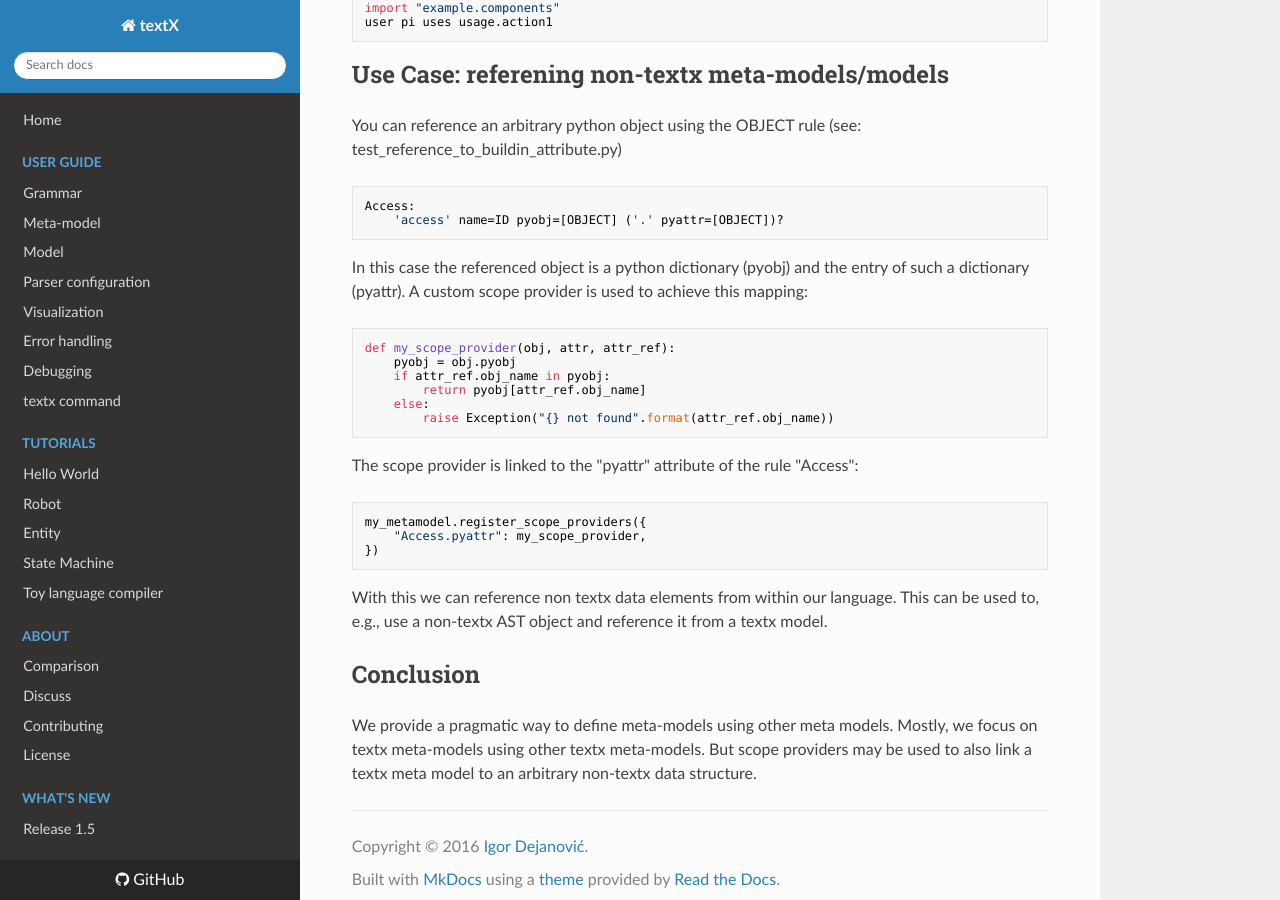
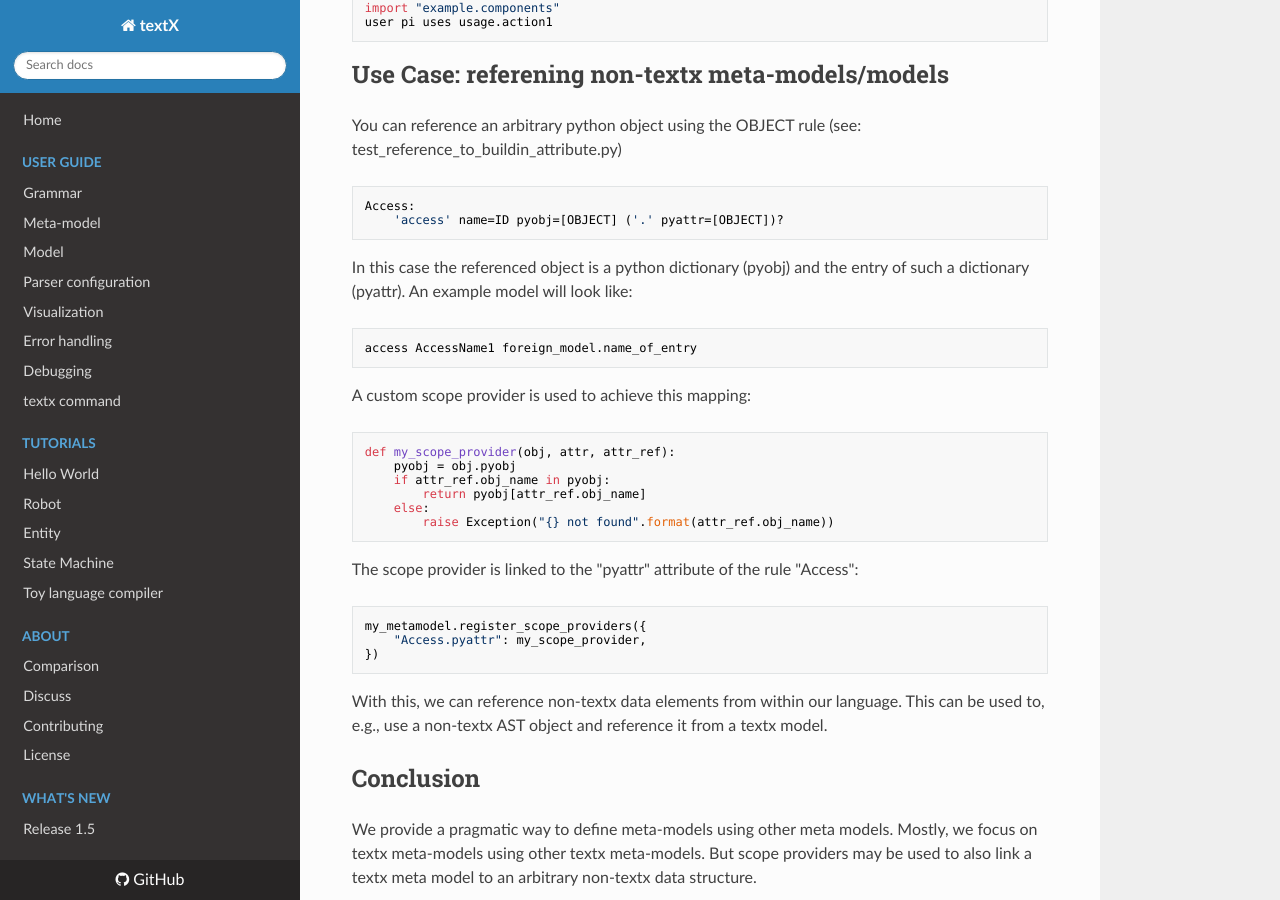
Before and after one commit to textX/textX, an MkDocs documentation site: the page built from docs/multimetamodel.md, in a window 1280 px wide and 900 px high, scrolled down 1672 px. Built offline with MkDocs 1.6.1, drawn with Linux system fonts in a browser that asks for light colours; nearby versions of some CDN libraries; old or Windows-style settings are respelled for this version of MkDocs.

Commit message:
mode docu

```diff
--- a/docs/multimetamodel.md
+++ b/docs/multimetamodel.md
@@ -89,8 +89,12 @@ test_reference_to_buildin_attribute.py)
 
 
 In this case the referenced object is a python dictionary (pyobj)
-and the entry of such a dictionary (pyattr). A custom scope provider
-is used to achieve this mapping:
+and the entry of such a dictionary (pyattr). An example model will look like:
+
+    access AccessName1 foreign_model.name_of_entry
+
+
+A custom scope provider is used to achieve this mapping:
 
     def my_scope_provider(obj, attr, attr_ref):
         pyobj = obj.pyobj
@@ -107,7 +111,7 @@ The scope provider is linked to the "pyattr" attribute of the rule "Access":
     })
 
 
-With this we can reference non textx data elements from within our language.
+With this, we can reference non-textx data elements from within our language.
 This can be used to, e.g., use a non-textx AST object and reference it from
 a textx model.
 
```
